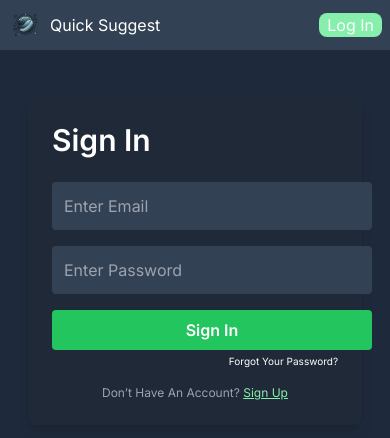
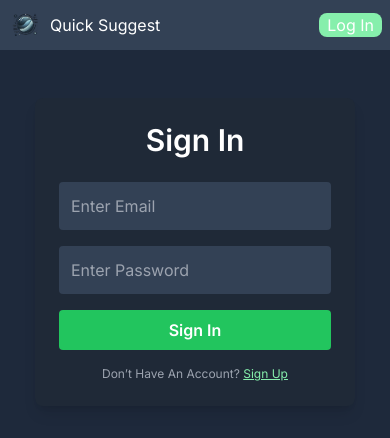
Before and after one commit to Hamza123Hussain/Sass-Ai-NextJs-14, a Next.js app: page /login in a window 390 px wide. Shown: the top 438 px of the page. Built offline with nearby package versions, Linux system fonts and the light colour scheme.

Commit message:
MAKING IT RESPONSIVE

```diff
--- a/components/Auth/SignIn.tsx
+++ b/components/Auth/SignIn.tsx
@@ -3,6 +3,7 @@ import { LoginUser } from '@/functions/AUTH/LoginUser'
 import { UserContext } from '@/utils/Context'
 import { useRouter } from 'next/navigation'
 import React, { useContext, useState } from 'react'
+
 const SignIn = () => {
   const [inputVal, setInputVal] = useState({
     email: '',
@@ -10,9 +11,11 @@ const SignIn = () => {
   })
   const Router = useRouter()
   const { setUserData } = useContext(UserContext)
+
   const handleChange = (e: React.ChangeEvent<HTMLInputElement>) => {
     setInputVal((prev) => ({ ...prev, [e.target.name]: e.target.value }))
   }
+
   const HandleLogin = async () => {
     const Data = await LoginUser(inputVal)
     if (Data) {
@@ -21,37 +24,45 @@ const SignIn = () => {
       Router.push('/')
     }
   }
+
   return (
-    <div className="flex flex-col bg-gray-800 p-6 rounded-lg shadow-lg  mx-auto ">
-      <h2 className="text-3xl font-semibold text-white mb-6">Sign In</h2>
+    <div className="flex flex-col bg-gray-800 p-6 md:p-8 lg:p-10 rounded-lg shadow-lg mx-auto max-w-xs sm:max-w-sm md:max-w-md lg:max-w-lg xl:max-w-xl">
+      <h2 className="text-3xl font-semibold text-white mb-6 text-center">
+        Sign In
+      </h2>
+
       <input
         type="email"
         placeholder="Enter Email"
         name="email"
         value={inputVal.email}
         onChange={handleChange}
-        className="mb-4 p-3 w-80 rounded bg-slate-700 text-white placeholder-gray-400 focus:outline-none focus:ring-2 focus:ring-green-300"
+        className="mb-4 p-3 w-full rounded bg-slate-700 text-white placeholder-gray-400 focus:outline-none focus:ring-2 focus:ring-green-300"
       />
+
       <input
         type="password"
         placeholder="Enter Password"
         name="password"
         value={inputVal.password}
         onChange={handleChange}
-        className="mb-4 p-3 w-80 rounded bg-slate-700 text-white placeholder-gray-400 focus:outline-none focus:ring-2 focus:ring-green-300"
+        className="mb-4 p-3 w-full rounded bg-slate-700 text-white placeholder-gray-400 focus:outline-none focus:ring-2 focus:ring-green-300"
       />
+
       <button
         onClick={HandleLogin}
-        className="bg-green-500 hover:bg-green-400 text-white font-semibold px-6 py-2 rounded transition-all w-80"
+        className="bg-green-500 hover:bg-green-400 text-white font-semibold px-6 py-2 rounded transition-all w-full"
       >
         Sign In
       </button>
+      {/*
       <div
-        className=" flex justify-end text-white mt-1 hover:text-blue-900 cursor-pointer"
+        className="flex justify-end text-white mt-2 hover:text-blue-900 cursor-pointer text-sm"
         onClick={() => Router.push('/forgotpass')}
       >
-        <span className=" text-[10px]">Forgot Your Password?</span>
-      </div>
+        <span>Forgot Your Password?</span>
+      </div> */}
+
       <h6 className="text-xs mt-4 text-gray-400 text-center">
         Don’t Have An Account?{' '}
         <span
```
